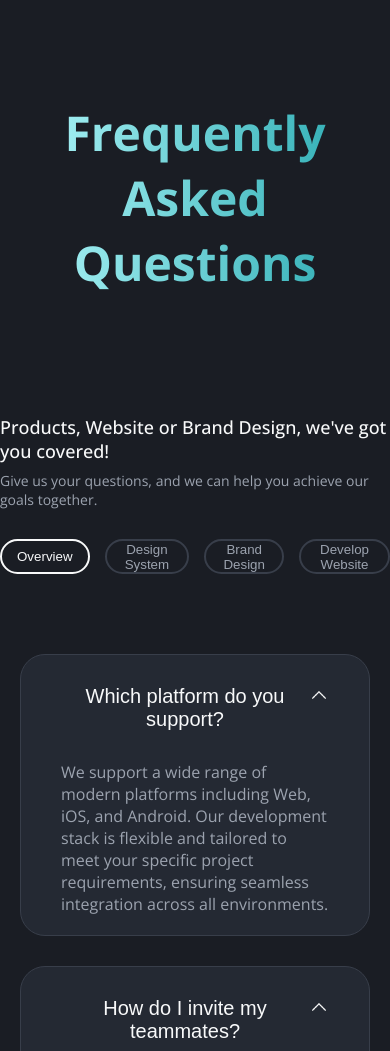
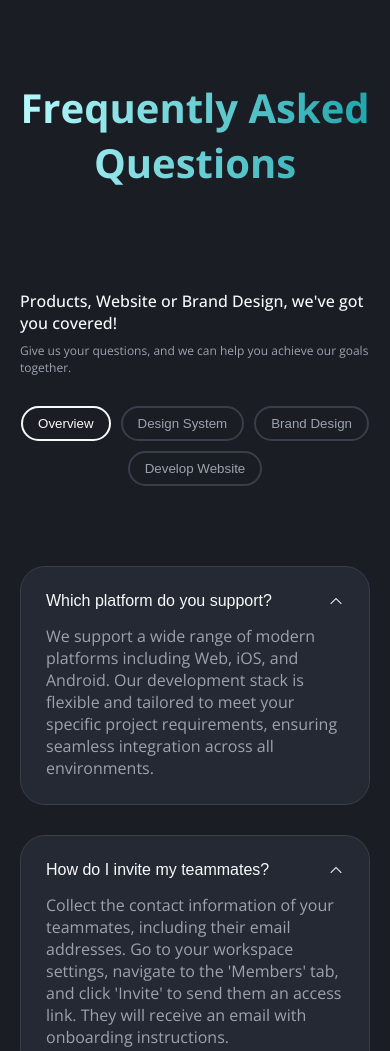
Before and after one commit to viganogabriele/Learning-JavaScript-TypeScript, a plain HTML site: page 02-faq-page/index.html in a window 390 px wide. Shown: the top 1051 px of the page. Drawn offline with nearby package versions, Linux system fonts and the light colour scheme.

Commit message:
style: enhance responsive design for FAQ page with improved layout and typography

```diff
--- a/02-faq-page/style.css
+++ b/02-faq-page/style.css
@@ -31,6 +31,7 @@ body {
   display: flex;
   flex-direction: column;
   align-items: center;
+  margin: 0 auto;
 }
 
 .title {
@@ -138,11 +139,11 @@ body {
   width: 20px;
   height: auto;
   filter: brightness(0) invert(1);
+  transition: transform 0.3s ease;
 }
 
 .faq-item--active .faq-item__icon {
   transform: rotate(180deg);
-  transition: transform 0.3s ease;
 }
 
 .faq-panel {
@@ -154,3 +155,51 @@ body {
 .faq-panel:not(.faq-panel--active) {
   display: none;
 }
+
+@media (max-width: 480px) {
+  .header {
+    width: 100%;
+    padding: 0 20px;
+    text-align: center;
+  }
+
+  .title {
+    font-size: 40px;
+    line-height: 55px;
+    margin-top: 80px;
+  }
+
+  .subtitle {
+    font-size: 16px;
+    margin-top: 100px;
+    text-align: left;
+  }
+
+  .description {
+    font-size: 12px;
+    text-align: left;
+  }
+  .faq-filters {
+    flex-wrap: wrap;
+    justify-content: center;
+    gap: 10px;
+    padding: 0 10px;
+  }
+
+  .faq-item__question {
+    padding: 25px 25px 15px 25px;
+    font-size: 16px;
+    text-align: left;
+    align-items: center;
+  }
+
+  .faq-item__icon {
+    width: 16px;
+    height: auto;
+    flex-shrink: 0;
+    object-fit: contain;
+  }
+  .faq-item__answer {
+    padding: 0 25px 25px;
+  }
+}
```
